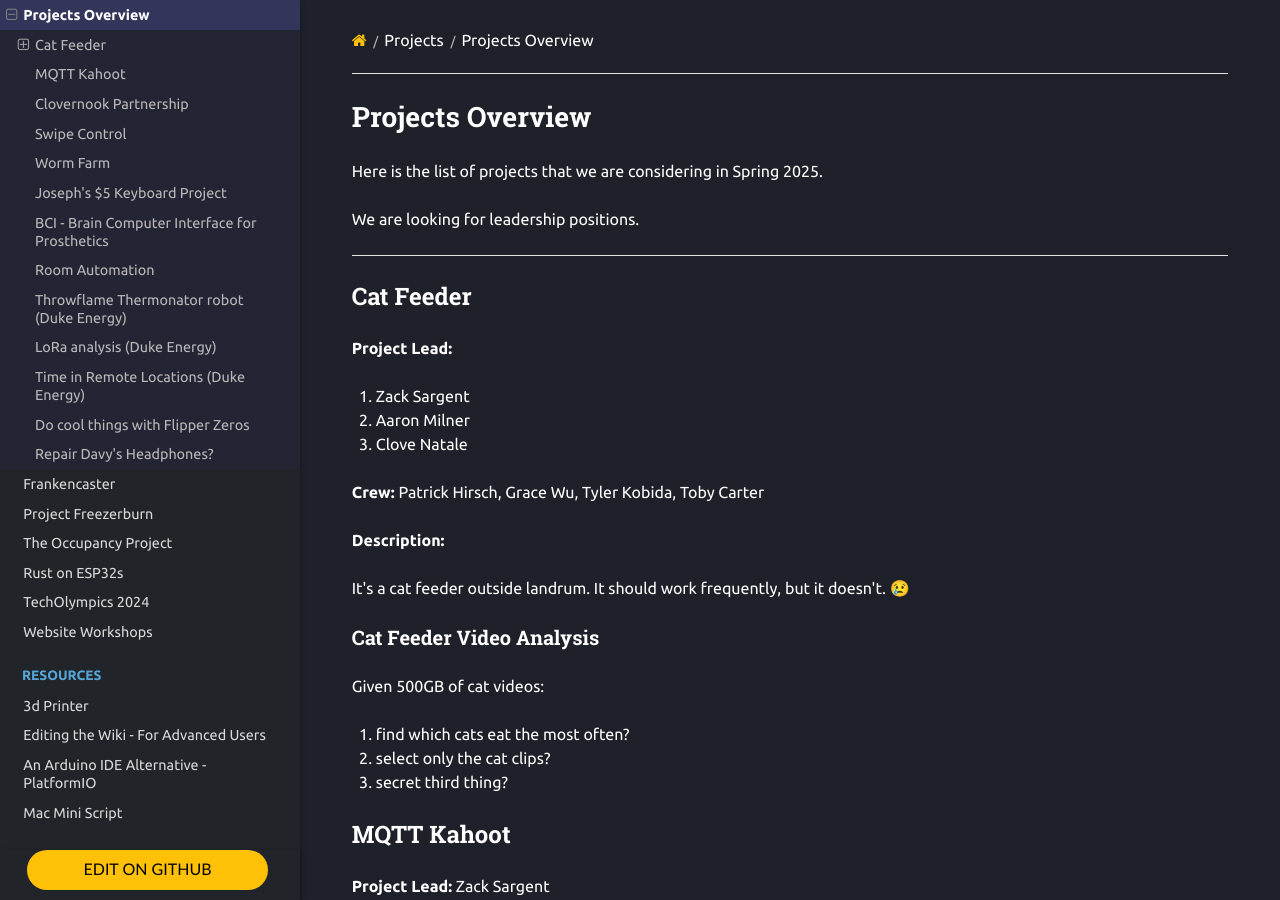
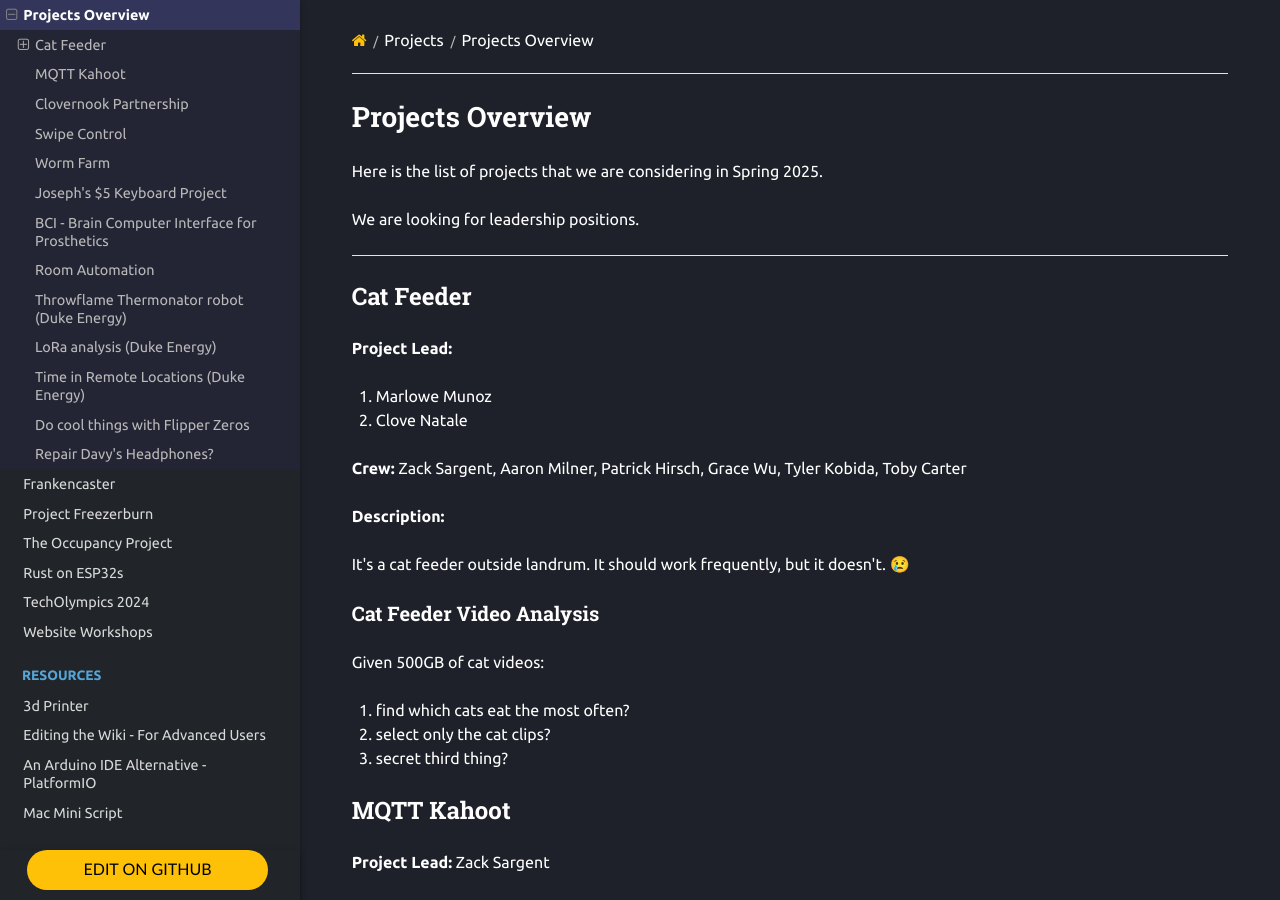
Before and after one commit to Norse-IoT/Wiki, an MkDocs documentation site: the page built from docs/projects/0-project-overview.md, in a window 1280 px wide and 900 px high. Built offline with MkDocs 1.6.1, drawn with Linux system fonts in a browser that asks for light colours; nearby versions of some CDN libraries.

Commit message:
Update 0-project-overview.md

```diff
--- a/docs/projects/0-project-overview.md
+++ b/docs/projects/0-project-overview.md
@@ -12,11 +12,10 @@ We are looking for leadership positions.
 
 **Project Lead:**
 
-1. Zack Sargent
-1. Aaron Milner
+1. Marlowe Munoz
 1. Clove Natale
 
-**Crew:** Patrick Hirsch, Grace Wu, Tyler Kobida, Toby Carter
+**Crew:** Zack Sargent, Aaron Milner, Patrick Hirsch, Grace Wu, Tyler Kobida, Toby Carter
 
 **Description:**
 
```
